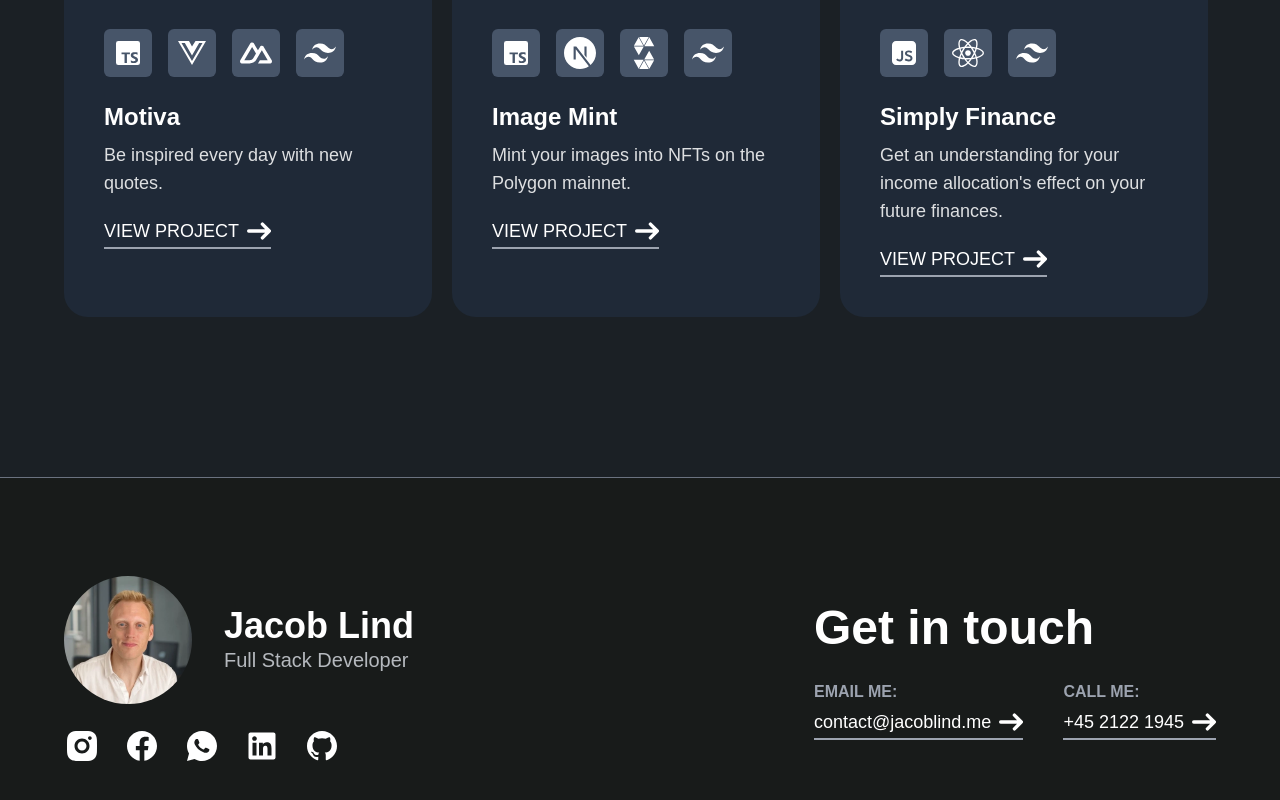
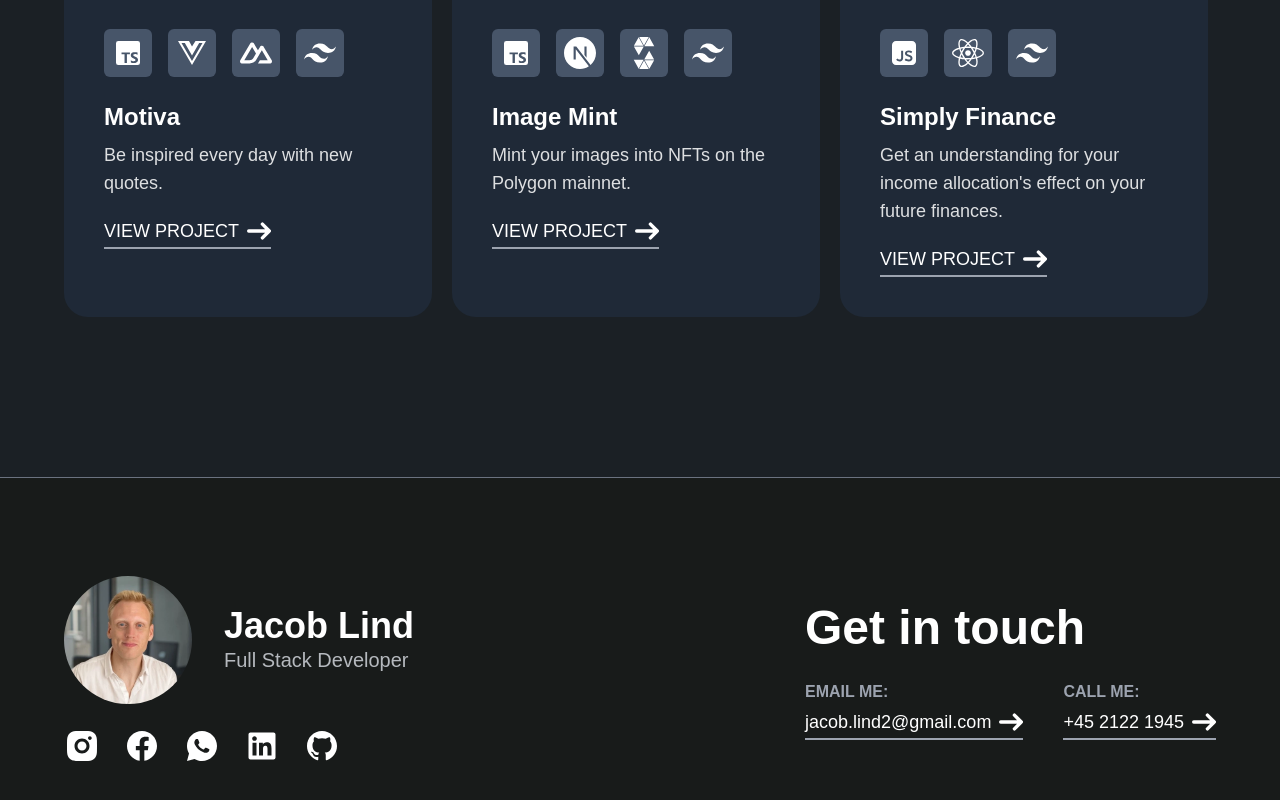
Before and after one commit to lindjacob/jacoblind.me, a React (Vite) app: page / in a window 1280 px wide. Shown: the part 2438-3238 px from the top of the page. Built offline with nearby package versions, Linux system fonts and the light colour scheme.

Commit message:
Update email

```diff
--- a/src/components/Footer.jsx
+++ b/src/components/Footer.jsx
@@ -36,7 +36,7 @@ const Footer = () => {
                         <div className='flex flex-wrap lg:justify-between'>
                             <div className='w-50 mr-10 mt-5'>
                                 <div className='mb-1 uppercase text-gray-400 font-semibold'>Email me:</div>
-                                <ArrowLink link='mailto:contact@jacoblind.me' anchorText='contact@jacoblind.me' color='text-white' size='md' />
+                                <ArrowLink link='mailto:jacob.lind2@gmail.com' anchorText='jacob.lind2@gmail.com' color='text-white' size='md' />
                             </div>
                             <div className='mt-5'>
                                 <div className='mb-1 uppercase text-gray-400 font-semibold'>Call me:</div>
--- a/src/pages/resume/components/CtaButtons.jsx
+++ b/src/pages/resume/components/CtaButtons.jsx
@@ -39,7 +39,7 @@ export default function CtaButtons() {
 
     return (
         <div className='flex flex-col w-full justify-center gap-4 mt-10 xsm:flex-row'>
-            <a href='mailto:contact@jacoblind.me' className='button'>
+            <a href='mailto:jacob.lind2@gmail.com' className='button'>
                 <PiEnvelopeSimple size='1.5rem' />
                 Send Email
             </a>
--- a/src/pages/resume/download/index.jsx
+++ b/src/pages/resume/download/index.jsx
@@ -51,9 +51,9 @@ export default function index() {
                                         <FaPhoneAlt size='0.8rem' className='text-[#8e8e92]' />
                                         <p className='underline underline-offset-2'>+45 21221945</p>
                                     </a>
-                                    <a href='mailto:contact@jacoblind.me'>
+                                    <a href='mailto:jacob.lind2@gmail.com'>
                                         <FaEnvelope size='0.8rem' className='text-[#8e8e92]' />
-                                        <p className='underline underline-offset-2'>contact@jacoblind.me</p>
+                                        <p className='underline underline-offset-2'>jacob.lind2@gmail.com</p>
                                     </a>
                                     <a href='https://jacoblind.me' target='_blank'>
                                         <FaGlobe size='0.8rem' className='text-[#8e8e92]' />
```
